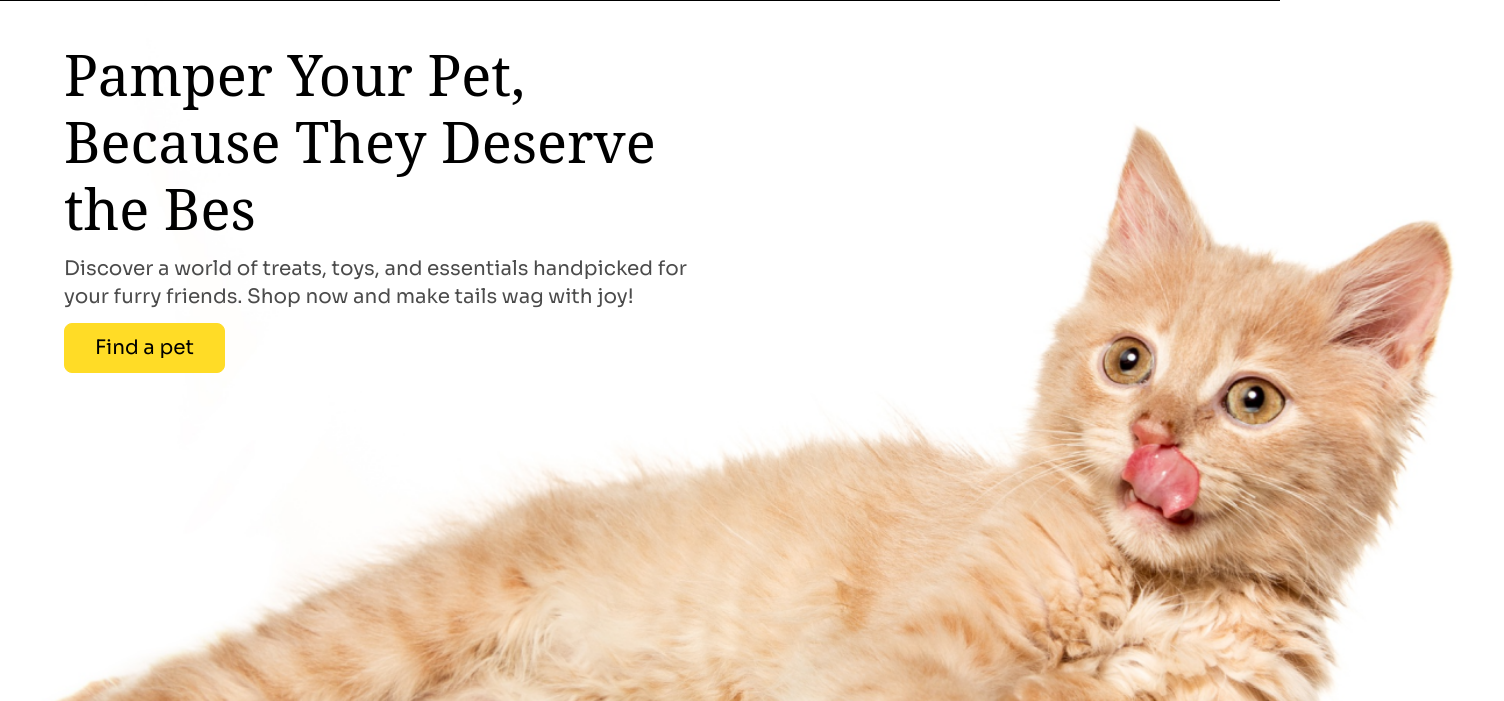
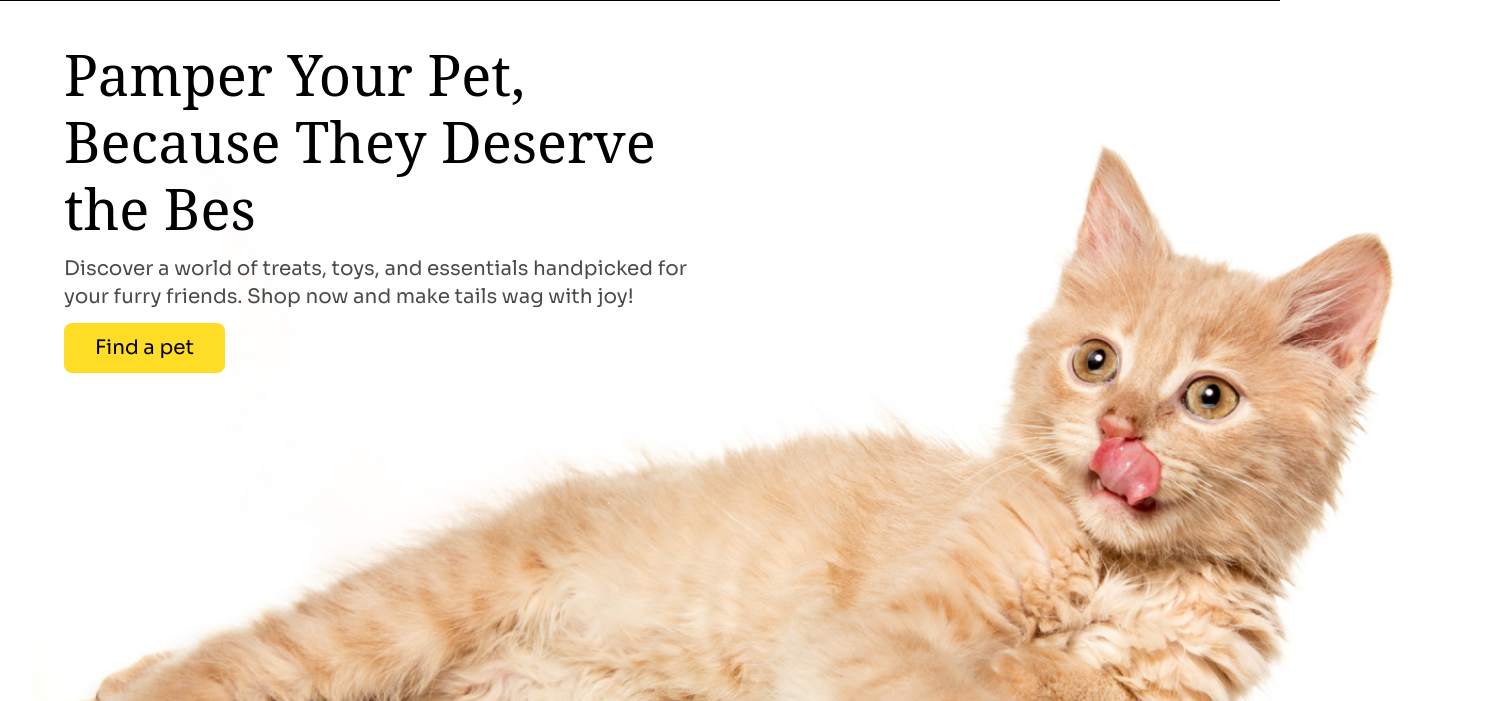
Before and after one commit to mzs21/B11-A3-V1, a website: page index.html in a window 1280 px wide. Shown: the part 99-800 px from the top of the page, 1504 px wide, since content can reach past the window. Drawn offline with Linux system fonts and the light colour scheme; a web font is replaced by a local one.

Commit message:
fix: banner img scale

```diff
--- a/src/input.css
+++ b/src/input.css
@@ -72,7 +72,7 @@ nav ul {
 }
 
 .banner-container img {
-  @apply absolute top-60 -z-10 md:scale-90 md:top-54 xl:scale-[120%] lg:top-10 xl:top-0 xl:left-24;
+  @apply absolute top-60 -z-10 md:scale-90 md:top-54 xl:scale-110 lg:top-10 xl:top-0 xl:left-24;
 }
 
 @media screen and (max-width: 320px) {
```
Also changed, not shown: src/output.css.
